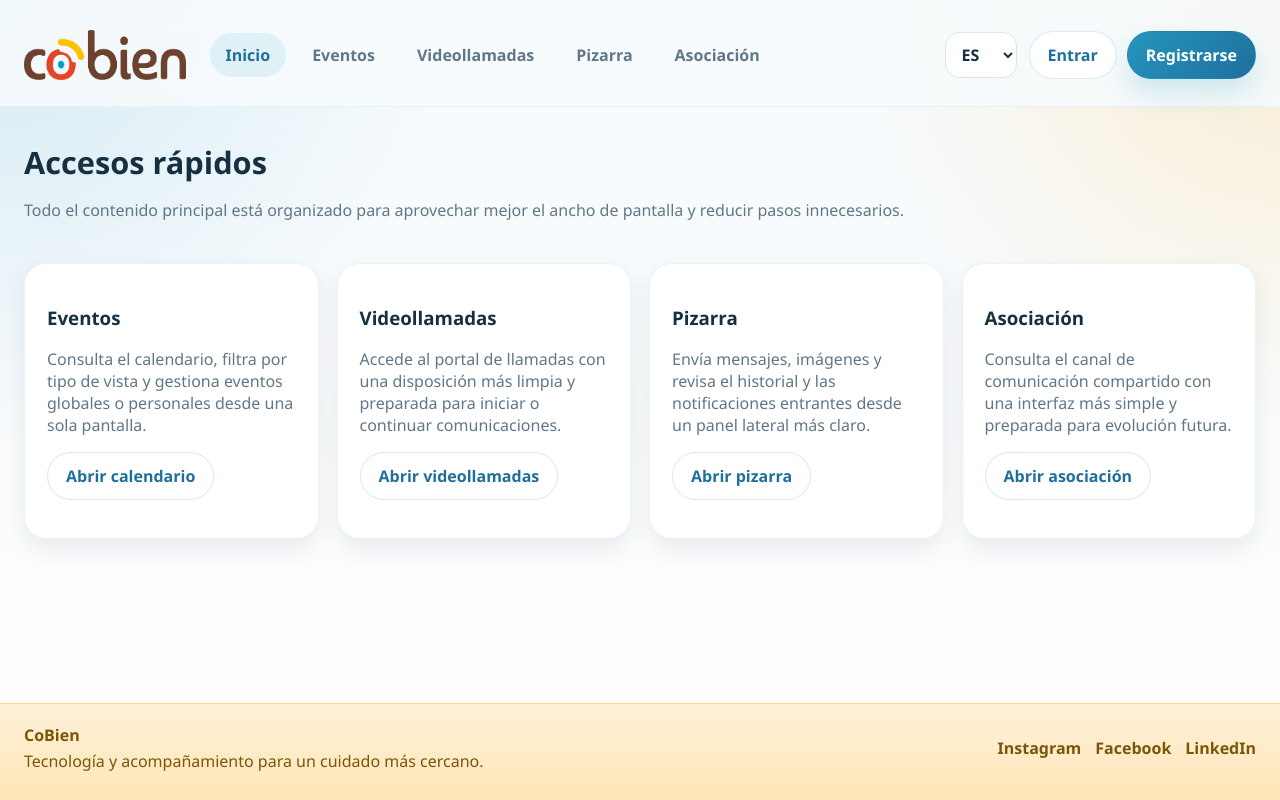
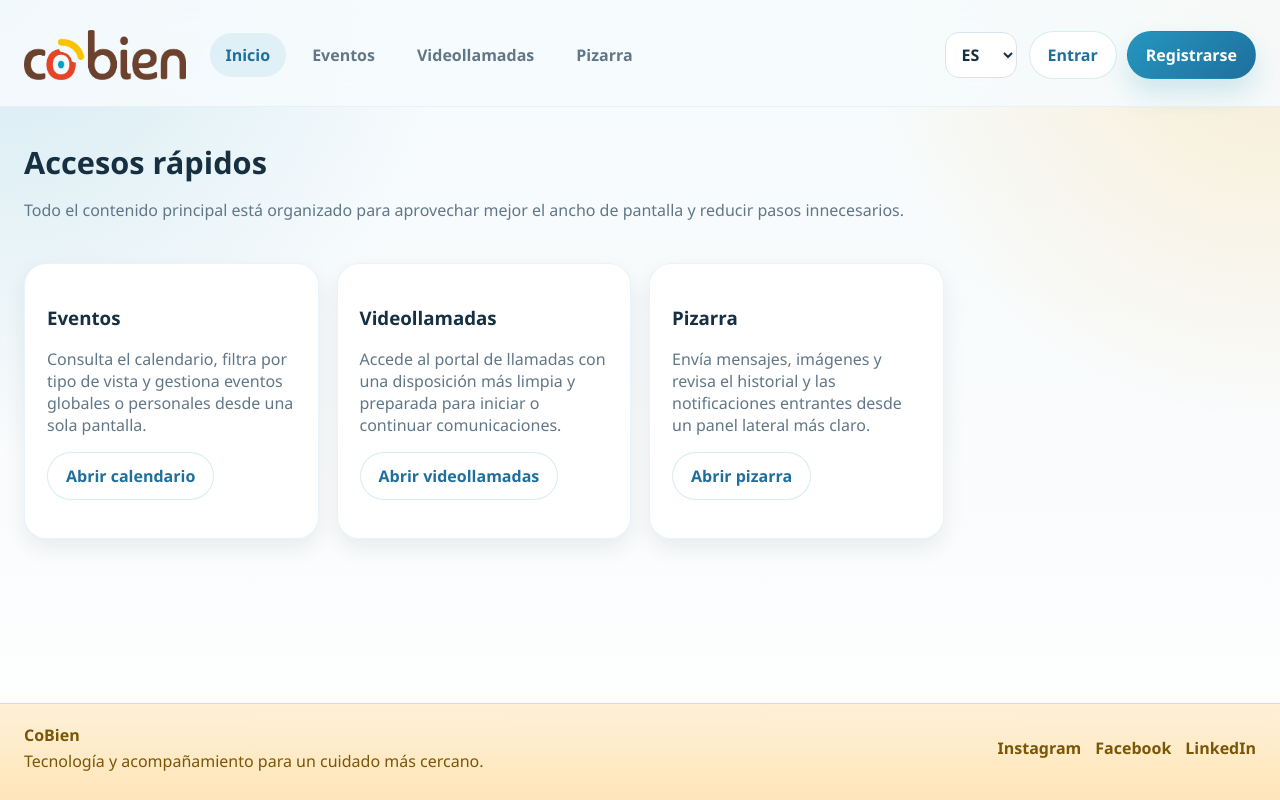
Before and after one commit to DeustoTech/cobien-backend, a Django app: page / in a window 1280 px wide. Run offline with Django 5.2, Linux system fonts and the light colour scheme; data that the repository does not hold is empty; parts of the project's set-up code (start-up, migrations or seed data) failed here and were passed over.

Commit message:
Hide asociacion from main web navigation

```diff
--- a/cobien-backend/apps/eventos/templates/base.html
+++ b/cobien-backend/apps/eventos/templates/base.html
@@ -28,7 +28,6 @@
             <a class="site-nav-link{% if request.resolver_match.url_name == 'lista_eventos' %} is-active{% endif %}" href="{% url 'lista_eventos' %}">{% trans "Eventos" %}</a>
             <a class="site-nav-link{% if request.resolver_match.url_name == 'videocall' %} is-active{% endif %}" href="{% url 'videocall' %}">{% trans "Videollamadas" %}</a>
             <a class="site-nav-link{% if request.resolver_match.url_name == 'pizarra_home' %} is-active{% endif %}" href="{% url 'pizarra_home' %}">{% trans "Pizarra" %}</a>
-            <a class="site-nav-link{% if request.resolver_match.url_name == 'asociacion_chat' %} is-active{% endif %}" href="{% url 'asociacion_chat' %}">{% trans "Asociación" %}</a>
             {% if user.is_staff or user.is_superuser %}
               <a class="site-nav-link{% if request.resolver_match.url_name == 'pizarra_icso_dashboard' %} is-active{% endif %}" href="{% url 'pizarra_icso_dashboard' %}">ICSO</a>
               <a class="site-nav-link{% if request.resolver_match.url_name == 'pizarra_devices_admin' %} is-active{% endif %}" href="{% url 'pizarra_devices_admin' %}">{% trans "Muebles" %}</a>
--- a/cobien-backend/apps/eventos/templates/home.html
+++ b/cobien-backend/apps/eventos/templates/home.html
@@ -30,12 +30,6 @@
         <p class="muted">{% trans "Envía mensajes, imágenes y revisa el historial y las notificaciones entrantes desde un panel lateral más claro." %}</p>
         <p><a class="btn btn-ghost" href="{% url 'pizarra_home' %}">{% trans "Abrir pizarra" %}</a></p>
       </article>
-
-      <article class="feature-card">
-        <h3>{% trans "Asociación" %}</h3>
-        <p class="muted">{% trans "Consulta el canal de comunicación compartido con una interfaz más simple y preparada para evolución futura." %}</p>
-        <p><a class="btn btn-ghost" href="{% url 'asociacion_chat' %}">{% trans "Abrir asociación" %}</a></p>
-      </article>
     </div>
   </section>
 
```
